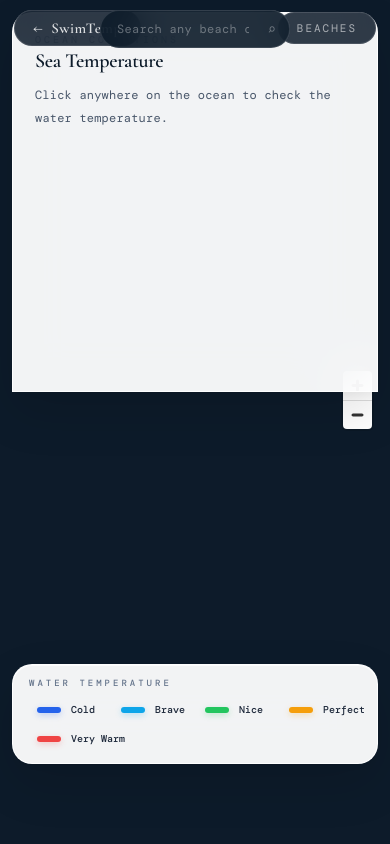
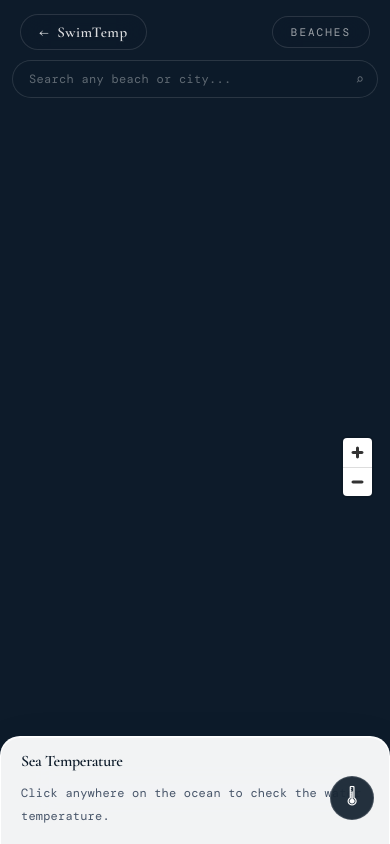
Before and after one commit to metanouvelle/sea-temperature, a FastAPI app: page /map in a window 390 px wide. Run offline with FastAPI, Linux system fonts and the light colour scheme; parts of the project's set-up code (start-up, migrations or seed data) failed here and were passed over; some web fonts are replaced.

Commit message:
fix phone version, font, footer

```diff
--- a/app/templates/about.html
+++ b/app/templates/about.html
@@ -547,7 +547,8 @@
                 <div class="footer-col">
                     <div class="footer-col-label">Data</div>
                     <a href="https://marine.copernicus.eu" target="_blank" rel="noopener">Copernicus Marine</a>
-                <a href="https://www.ncei.noaa.gov/products/world-ocean-atlas" target="_blank" rel="noopener">NOAA WOA23</a>
+                    <a href="https://www.ncei.noaa.gov/products/world-ocean-atlas" target="_blank" rel="noopener">NOAA
+                        WOA23</a>
                 </div>
                 <div class="footer-col">
                     <div class="footer-col-label">Legal</div>
--- a/app/templates/beach.html
+++ b/app/templates/beach.html
@@ -827,7 +827,8 @@
                 <div class="footer-col">
                     <div class="footer-col-label">Data</div>
                     <a href="https://marine.copernicus.eu" target="_blank" rel="noopener">Copernicus Marine</a>
-                <a href="https://www.ncei.noaa.gov/products/world-ocean-atlas" target="_blank" rel="noopener">NOAA WOA23</a>
+                    <a href="https://www.ncei.noaa.gov/products/world-ocean-atlas" target="_blank" rel="noopener">NOAA
+                        WOA23</a>
                 </div>
                 <div class="footer-col">
                     <div class="footer-col-label">Legal</div>
--- a/app/templates/sea-temp-map.html
+++ b/app/templates/sea-temp-map.html
@@ -210,6 +210,7 @@
                 0 20px 50px rgba(0, 0, 0, 0.12);
         }
 
+        /* ── Info panel ── */
         #info-panel {
             top: 72px;
             left: 20px;
@@ -225,7 +226,7 @@
         }
 
         #info-content {
-            padding: 20px 22px 20px;
+            padding: 20px 22px;
         }
 
         .panel-eyebrow {
@@ -372,101 +373,33 @@
             color: var(--soft);
         }
 
-        /* ── Mobile ── */
-        @media (max-width: 640px) {
-            #map-nav {
-                padding: 10px 14px;
-            }
-
-            #search-container {
-                top: 10px;
-                width: calc(100% - 220px);
-                left: 120px;
-                transform: none;
-            }
-
-            #info-panel {
-                top: auto;
-                bottom: 0;
-                left: 0;
-                right: 0;
-                width: 100%;
-                border-radius: 20px 20px 0 0;
-                max-height: 45vh;
-                overflow-y: auto;
-            }
-
-            #legend-panel {
-                top: 62px;
-                right: 10px;
-                width: 160px;
-                padding: 12px 12px 10px;
-            }
-
-            .legend-name {
-                font-size: 10px;
-            }
-
-            .legend-range {
-                font-size: 9px;
-            }
-
-            .legend-eyebrow {
-                font-size: 9px;
-                margin-bottom: 8px;
-            }
-
-            .temp-value {
-                font-size: 56px;
-            }
+        /* ── Legend toggle button (mobile only) ── */
+        #legend-toggle {
+            display: none;
+            position: fixed;
+            bottom: 24px;
+            right: 16px;
+            z-index: 20;
+            width: 44px;
+            height: 44px;
+            border-radius: 50%;
+            background: rgba(13, 27, 42, 0.90);
+            backdrop-filter: blur(16px);
+            border: 1px solid rgba(255, 255, 255, 0.15);
+            color: white;
+            font-size: 16px;
+            cursor: pointer;
+            align-items: center;
+            justify-content: center;
+            pointer-events: all;
+            transition: all 0.2s;
         }
 
-        @media (max-width: 768px) {
-            #info-panel {
-                top: 12px;
-                left: 12px;
-                right: 12px;
-                width: auto;
-            }
-
-            #legend-panel {
-                top: auto;
-                bottom: 80px;
-                left: 12px;
-                right: 12px;
-                width: auto;
-                padding: 12px 16px;
-            }
-
-            #legend-items {
-                display: flex;
-                flex-direction: row;
-                gap: 4px;
-                flex-wrap: wrap;
-            }
-
-            .legend-item {
-                padding: 4px 8px;
-                flex: 1;
-                min-width: 80px;
-            }
-
-            .legend-range {
-                display: none;
-            }
-
-            .temp-value {
-                font-size: 52px;
-            }
-
-            #search-container {
-                top: 10px;
-                width: calc(100% - 200px);
-                left: 50%;
-                transform: translateX(-50%);
-            }
+        #legend-toggle:hover {
+            background: rgba(13, 27, 42, 0.98);
         }
 
+        /* ── Desktop ── */
         .maplibregl-ctrl-attrib {
             background: rgba(255, 255, 255, 0.75) !important;
             font-size: 10px !important;
@@ -477,9 +410,74 @@
             right: 8px;
         }
 
-        @media (max-width: 640px) {
+        /* ── Mobile ── */
+        @media (max-width: 768px) {
+
+            /* Search bar — full width below nav pills */
+            #search-container {
+                top: 60px;
+                left: 12px;
+                right: 12px;
+                width: auto;
+                transform: none;
+            }
+
+            /* Push info panel down to account for search bar */
+            #info-panel {
+                bottom: 0;
+            }
+
+            /* Info panel — compact bottom sheet */
+            #info-panel {
+                top: auto;
+                bottom: 0;
+                left: 0;
+                right: 0;
+                width: 100%;
+                border-radius: 20px 20px 0 0;
+                border-bottom: none;
+                max-height: 38vh;
+                overflow-y: auto;
+            }
+
+            #info-content {
+                padding: 16px 20px;
+            }
+
+            .panel-eyebrow {
+                display: none;
+            }
+
+            .panel-title {
+                font-size: 16px;
+            }
+
+            .temp-value {
+                font-size: 52px;
+            }
+
+            /* Legend — hidden by default, shown via toggle */
+            #legend-panel {
+                top: auto;
+                bottom: 40vh;
+                right: 12px;
+                width: 170px;
+                padding: 12px 12px 10px;
+                display: none;
+            }
+
+            #legend-panel.visible {
+                display: block;
+            }
+
+            /* Show legend toggle button */
+            #legend-toggle {
+                display: flex;
+            }
+
             .maplibregl-ctrl-bottom-right {
-                bottom: 48vh;
+                bottom: 40vh;
+                right: 8px;
             }
         }
 
@@ -562,7 +560,15 @@
         <div id="legend-items"></div>
     </section>
 
+    <!-- Legend toggle (mobile only) -->
+    <button id="legend-toggle" aria-label="Toggle temperature legend">🌡</button>
+
     <script>
+        // ── Legend toggle ─────────────────────────────────────────────────────────────
+        document.getElementById('legend-toggle').addEventListener('click', () => {
+            document.getElementById('legend-panel').classList.toggle('visible');
+        });
+
         const BANDS = [
             { id: 'cold', label: 'Cold', range: '< 17°C', color: '#2563eb', emoji: '🥶', min: -99, max: 17 },
             { id: 'brave', label: 'Brave', range: '17–20°C', color: '#0ea5e9', emoji: '🤿', min: 17, max: 20 },
@@ -604,18 +610,12 @@
         searchInput.addEventListener('input', () => {
             clearTimeout(searchTimer);
             const q = searchInput.value.trim();
-            if (q.length < 2) {
-                hideResults();
-                return;
-            }
+            if (q.length < 2) { hideResults(); return; }
             searchTimer = setTimeout(() => doSearch(q), 400);
         });
 
         searchInput.addEventListener('keydown', e => {
-            if (e.key === 'Escape') {
-                hideResults();
-                searchInput.blur();
-            }
+            if (e.key === 'Escape') { hideResults(); searchInput.blur(); }
         });
 
         document.addEventListener('click', e => {
@@ -630,39 +630,29 @@
         async function doSearch(query) {
             searchResults.innerHTML = '<div class="search-loading">Searching...</div>';
             searchResults.classList.add('visible');
-
             try {
                 const res = await fetch(
                     `https://nominatim.openstreetmap.org/search?q=${encodeURIComponent(query)}&format=json&limit=5&addressdetails=1`,
                     { headers: { 'Accept-Language': 'en' } }
                 );
                 const results = await res.json();
-
                 if (results.length === 0) {
                     searchResults.innerHTML = '<div class="search-loading">No results found</div>';
                     return;
                 }
-
-                searchResults.innerHTML = results.map((r, i) => {
+                searchResults.innerHTML = results.map(r => {
                     const name = r.display_name.split(',').slice(0, 2).join(',');
                     const type = r.type || r.class || '';
-                    return `
-                        <div class="search-result-item" data-lat="${r.lat}" data-lon="${r.lon}" data-name="${name}" role="option">
-                            <div class="search-result-name">${name}</div>
-                            <div class="search-result-type">${type}</div>
-                        </div>
-                    `;
+                    return `<div class="search-result-item" data-lat="${r.lat}" data-lon="${r.lon}" data-name="${name}" role="option">
+                        <div class="search-result-name">${name}</div>
+                        <div class="search-result-type">${type}</div>
+                    </div>`;
                 }).join('');
-
                 searchResults.querySelectorAll('.search-result-item').forEach(item => {
                     item.addEventListener('click', () => {
-                        const lat = parseFloat(item.dataset.lat);
-                        const lon = parseFloat(item.dataset.lon);
-                        const name = item.dataset.name;
-                        selectSearchResult(lat, lon, name);
+                        selectSearchResult(parseFloat(item.dataset.lat), parseFloat(item.dataset.lon), item.dataset.name);
                     });
                 });
-
             } catch {
                 searchResults.innerHTML = '<div class="search-loading">Search failed. Try again.</div>';
             }
@@ -672,36 +662,24 @@
             hideResults();
             searchInput.value = name;
             searchInput.blur();
-
-            // Fly to location
             map.flyTo({ center: [lon, lat], zoom: 9, duration: 1200 });
 
-            // Drop marker and fetch temperature
             if (currentMarker) currentMarker.remove();
             const el = document.createElement('div');
-            el.style.cssText = `
-                width:14px;height:14px;border-radius:50%;
-                background:#fff;border:3px solid #0ea5e9;
-                box-shadow:0 2px 8px rgba(0,0,0,0.3);transition:border-color 0.4s;
-            `;
-            currentMarker = new maplibregl.Marker({ element: el, anchor: 'center' })
-                .setLngLat([lon, lat]).addTo(map);
+            el.style.cssText = `width:14px;height:14px;border-radius:50%;background:#fff;border:3px solid #0ea5e9;box-shadow:0 2px 8px rgba(0,0,0,0.3);transition:border-color 0.4s;`;
+            currentMarker = new maplibregl.Marker({ element: el, anchor: 'center' }).setLngLat([lon, lat]).addTo(map);
 
-            document.getElementById('info-body').innerHTML =
-                `<div class="spinner" role="status" aria-label="Loading temperature data"></div>`;
+            document.getElementById('info-body').innerHTML = `<div class="spinner" role="status"></div>`;
 
             let timedOut = false;
             const timeoutId = setTimeout(() => {
                 timedOut = true;
-                document.getElementById('info-body').innerHTML =
-                    `<p class="info-placeholder">No ocean data for this area. Try a coastal location.</p>`;
+                document.getElementById('info-body').innerHTML = `<p class="info-placeholder">No ocean data for this area. Try a coastal location.</p>`;
                 if (currentMarker) currentMarker.remove();
             }, 10000);
 
             const [tempResult, placeName] = await Promise.all([
-                fetch(`/api/point?lat=${lat.toFixed(5)}&lon=${lon.toFixed(5)}&radius_km=25`)
-                    .then(r => r.ok ? r.json() : null)
-                    .catch(() => null),
+                fetch(`/api/point?lat=${lat.toFixed(5)}&lon=${lon.toFixed(5)}&radius_km=25`).then(r => r.ok ? r.json() : null).catch(() => null),
                 getPlaceName(lat, lon),
             ]);
 
@@ -709,31 +687,22 @@
             if (timedOut) return;
 
             if (!tempResult || tempResult.status !== 'ok') {
-                document.getElementById('info-body').innerHTML =
-                    `<p class="info-placeholder">No ocean data here. Try searching for a coastal city.</p>`;
+                document.getElementById('info-body').innerHTML = `<p class="info-placeholder">No ocean data here. Try searching for a coastal city.</p>`;
                 return;
             }
 
             const band = getBand(tempResult.mean_c);
             el.style.borderColor = band.color;
-
             const bar = document.getElementById('info-color-bar');
             bar.style.display = 'block';
             bar.style.background = `linear-gradient(90deg, ${band.color}, ${band.color}99)`;
-
             document.getElementById('info-body').innerHTML = `
                 <p class="temp-place">${placeName || name}</p>
-                <div class="temp-display">
-                    <span class="temp-value">${tempResult.mean_c.toFixed(1)}</span>
-                    <span class="temp-unit">°C</span>
+                <div class="temp-display"><span class="temp-value">${tempResult.mean_c.toFixed(1)}</span><span class="temp-unit">°C</span></div>
+                <div class="temp-badge" style="background:${band.color}18;color:${band.color};border:1.5px solid ${band.color}33">
+                    <span aria-hidden="true">${band.emoji}</span><span>${band.label}</span>
                 </div>
-                <div class="temp-badge" style="background:${band.color}18;color:${band.color};border:1.5px solid ${band.color}33">
-                    <span aria-hidden="true">${band.emoji}</span>
-                    <span>${band.label}</span>
-                </div>
-                <p class="temp-meta">${tempResult.date}</p>
-            `;
-
+                <p class="temp-meta">${tempResult.date}</p>`;
             marker = currentMarker;
         }
 
@@ -748,9 +717,6 @@
         map.addControl(new maplibregl.AttributionControl({ compact: true }), 'bottom-right');
         map.addControl(new maplibregl.NavigationControl({ showCompass: false }), 'bottom-right');
 
-        map.on('error', e => console.error('MapLibre error:', e.error));
-        map.on('load', () => console.log('Map loaded OK'));
-
         // ── Legend ────────────────────────────────────────────────────────────────────
         BANDS.forEach(band => {
             const item = document.createElement('div');
@@ -758,8 +724,7 @@
             item.innerHTML = `
                 <div class="legend-swatch" style="background:${band.color};box-shadow:0 2px 6px ${band.color}44" aria-hidden="true"></div>
                 <span class="legend-name">${band.label}</span>
-                <span class="legend-range">${band.range}</span>
-            `;
+                <span class="legend-range">${band.range}</span>`;
             document.getElementById('legend-items').appendChild(item);
         });
 
@@ -767,34 +732,29 @@
         let marker = null;
 
         map.on('click', async e => {
-            if (e.originalEvent.target.closest('.panel') || e.originalEvent.target.closest('#map-nav') || e.originalEvent.target.closest('#search-container')) return;
+            if (e.originalEvent.target.closest('.panel') ||
+                e.originalEvent.target.closest('#map-nav') ||
+                e.originalEvent.target.closest('#search-container') ||
+                e.originalEvent.target.closest('#legend-toggle')) return;
 
             const { lng: lon, lat } = e.lngLat;
 
             if (marker) marker.remove();
             const el = document.createElement('div');
-            el.style.cssText = `
-                width:14px;height:14px;border-radius:50%;
-                background:#fff;border:3px solid #0ea5e9;
-                box-shadow:0 2px 8px rgba(0,0,0,0.3);transition:border-color 0.4s;
-            `;
+            el.style.cssText = `width:14px;height:14px;border-radius:50%;background:#fff;border:3px solid #0ea5e9;box-shadow:0 2px 8px rgba(0,0,0,0.3);transition:border-color 0.4s;`;
             marker = new maplibregl.Marker({ element: el, anchor: 'center' }).setLngLat([lon, lat]).addTo(map);
 
-            document.getElementById('info-body').innerHTML =
-                `<div class="spinner" role="status" aria-label="Loading temperature data"></div>`;
+            document.getElementById('info-body').innerHTML = `<div class="spinner" role="status" aria-label="Loading temperature data"></div>`;
 
             let timedOut = false;
             const timeoutId = setTimeout(() => {
                 timedOut = true;
-                document.getElementById('info-body').innerHTML =
-                    `<p class="info-placeholder">No ocean data for this area. Try clicking closer to a coastline.</p>`;
+                document.getElementById('info-body').innerHTML = `<p class="info-placeholder">No ocean data for this area. Try clicking closer to a coastline.</p>`;
                 if (marker) marker.remove();
             }, 10000);
 
             const [tempResult, placeName] = await Promise.all([
-                fetch(`/api/point?lat=${lat.toFixed(5)}&lon=${lon.toFixed(5)}&radius_km=10`)
-                    .then(r => r.ok ? r.json() : null)
-                    .catch(() => null),
+                fetch(`/api/point?lat=${lat.toFixed(5)}&lon=${lon.toFixed(5)}&radius_km=10`).then(r => r.ok ? r.json() : null).catch(() => null),
                 getPlaceName(lat, lon),
             ]);
 
@@ -802,30 +762,22 @@
             if (timedOut) return;
 
             if (!tempResult || tempResult.status !== 'ok') {
-                document.getElementById('info-body').innerHTML =
-                    `<p class="info-placeholder">No ocean data here. Try clicking open water.</p>`;
+                document.getElementById('info-body').innerHTML = `<p class="info-placeholder">No ocean data here. Try clicking open water.</p>`;
                 return;
             }
 
             const band = getBand(tempResult.mean_c);
             el.style.borderColor = band.color;
-
             const bar = document.getElementById('info-color-bar');
             bar.style.display = 'block';
             bar.style.background = `linear-gradient(90deg, ${band.color}, ${band.color}99)`;
-
             document.getElementById('info-body').innerHTML = `
                 <p class="temp-place">${placeName || 'Open Ocean'}</p>
-                <div class="temp-display">
-                    <span class="temp-value">${tempResult.mean_c.toFixed(1)}</span>
-                    <span class="temp-unit">°C</span>
+                <div class="temp-display"><span class="temp-value">${tempResult.mean_c.toFixed(1)}</span><span class="temp-unit">°C</span></div>
+                <div class="temp-badge" style="background:${band.color}18;color:${band.color};border:1.5px solid ${band.color}33">
+                    <span aria-hidden="true">${band.emoji}</span><span>${band.label}</span>
                 </div>
-                <div class="temp-badge" style="background:${band.color}18;color:${band.color};border:1.5px solid ${band.color}33">
-                    <span aria-hidden="true">${band.emoji}</span>
-                    <span>${band.label}</span>
-                </div>
-                <p class="temp-meta">${tempResult.date}</p>
-            `;
+                <p class="temp-meta">${tempResult.date}</p>`;
         });
     </script>
 </body>
```
Also changed, not shown: app/main.py (+7 -2 lines), app/templates/beaches.html (+7 -6 lines), app/templates/landing.html (+140 -27 lines). Lines whose indentation alone changed are shown as unchanged.
